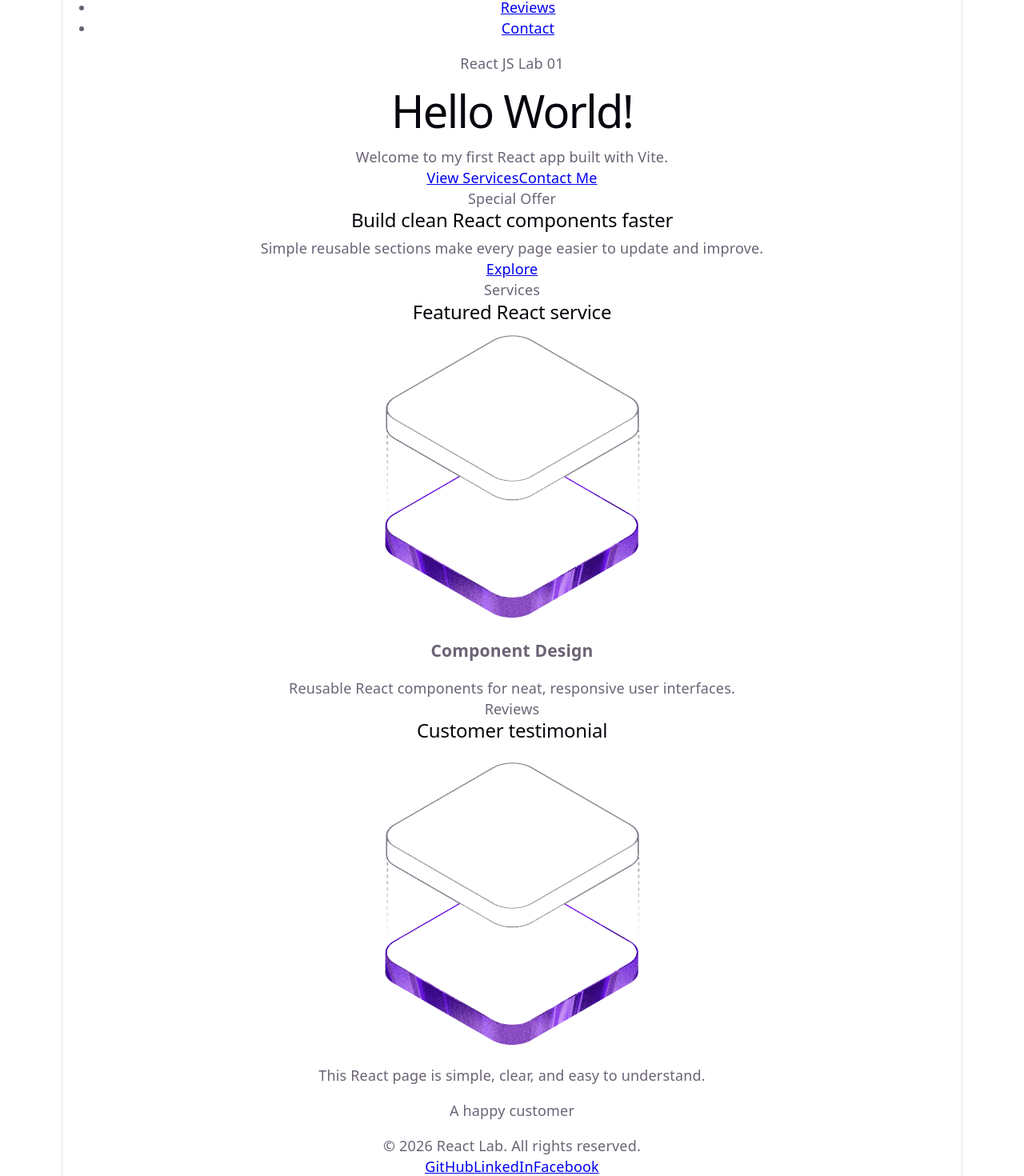
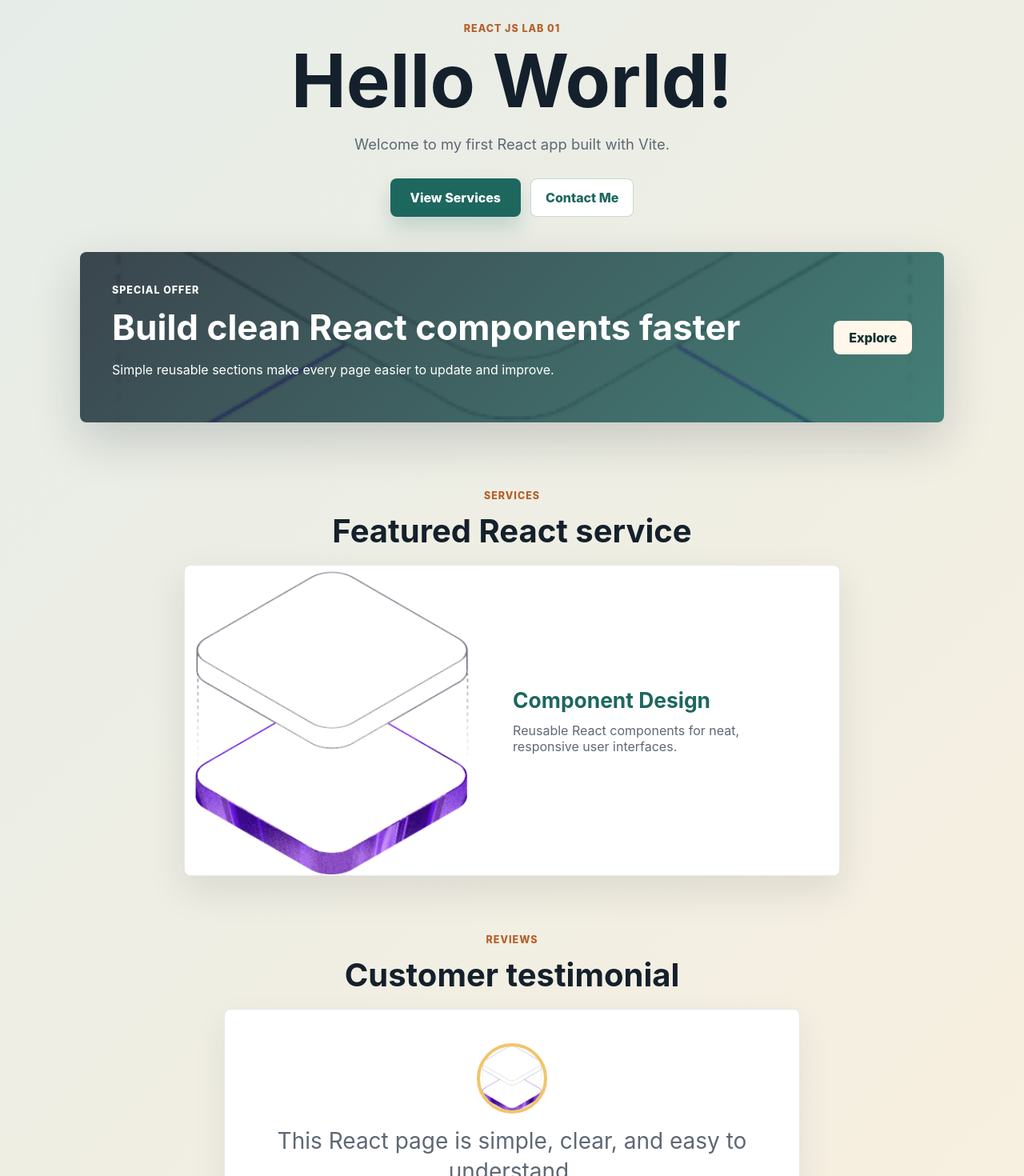
Before and after one commit to wenux2003/AF-Lab--08-React-js-Lab--01-, a React (Vite) app: page / in a window 1280 px wide. Shown: the part 100-1570 px from the top of the page at 80% size. Built offline with nearby package versions, Linux system fonts and the light colour scheme.

Commit message:
add css to app

```diff
--- a/src/App.css
+++ b/src/App.css
@@ -0,0 +1,295 @@
+.app {
+  min-height: 100vh;
+  color: #19212a;
+  background:
+    linear-gradient(135deg, rgba(39, 120, 112, 0.1), rgba(236, 176, 82, 0.14)),
+    #fbfaf6;
+}
+
+.navbar {
+  position: sticky;
+  top: 0;
+  z-index: 10;
+  display: flex;
+  align-items: center;
+  justify-content: space-between;
+  gap: 24px;
+  padding: 18px clamp(20px, 5vw, 72px);
+  background: rgba(251, 250, 246, 0.92);
+  border-bottom: 1px solid rgba(25, 33, 42, 0.1);
+  backdrop-filter: blur(14px);
+}
+
+.brand {
+  font-weight: 800;
+  color: #1d675f;
+}
+
+.navbar ul {
+  display: flex;
+  flex-wrap: wrap;
+  justify-content: flex-end;
+  gap: 8px;
+  padding: 0;
+  margin: 0;
+  list-style: none;
+}
+
+.navbar a {
+  text-decoration: none;
+}
+
+.navbar li a {
+  display: inline-flex;
+  padding: 8px 12px;
+  border-radius: 8px;
+  color: #35404c;
+  font-size: 0.95rem;
+  font-weight: 600;
+}
+
+.navbar li a:hover {
+  background: #e8f2ef;
+  color: #1d675f;
+}
+
+main {
+  width: min(1080px, calc(100% - 32px));
+  margin: 0 auto;
+  padding: 56px 0 40px;
+}
+
+.greeting {
+  max-width: 760px;
+  margin: 0 auto;
+  text-align: center;
+}
+
+.eyebrow {
+  margin: 0 0 12px;
+  color: #b45f2a;
+  font-size: 0.78rem;
+  font-weight: 800;
+  letter-spacing: 0.08em;
+  text-transform: uppercase;
+}
+
+.greeting h1 {
+  margin: 0;
+  color: #14202b;
+  font-size: clamp(2.5rem, 8vw, 5.75rem);
+  line-height: 1;
+}
+
+.greeting p:last-child {
+  max-width: 560px;
+  margin: 22px auto 0;
+  color: #5e6875;
+  font-size: 1.15rem;
+}
+
+.actions {
+  display: flex;
+  flex-wrap: wrap;
+  justify-content: center;
+  gap: 12px;
+  margin: 32px 0 44px;
+}
+
+.button {
+  display: inline-flex;
+  align-items: center;
+  justify-content: center;
+  min-height: 42px;
+  padding: 0 18px;
+  border: 1px solid transparent;
+  border-radius: 8px;
+  font-weight: 800;
+  text-decoration: none;
+  transition:
+    transform 160ms ease,
+    box-shadow 160ms ease,
+    background-color 160ms ease;
+}
+
+.button:hover {
+  transform: translateY(-2px);
+}
+
+.button-large {
+  min-height: 48px;
+  padding-inline: 24px;
+}
+
+.button-primary {
+  color: #fff;
+  background: #1d675f;
+  box-shadow: 0 14px 26px rgba(29, 103, 95, 0.2);
+}
+
+.button-secondary {
+  color: #1d675f;
+  background: #fff;
+  border-color: rgba(29, 103, 95, 0.25);
+}
+
+.button-light {
+  color: #12302d;
+  background: #fff7e9;
+}
+
+.banner {
+  display: flex;
+  align-items: center;
+  justify-content: space-between;
+  gap: 24px;
+  padding: clamp(24px, 5vw, 40px);
+  margin: 0 0 48px;
+  border-radius: 8px;
+  color: #fff;
+  background:
+    linear-gradient(135deg, rgba(20, 32, 43, 0.82), rgba(29, 103, 95, 0.82)),
+    url('./assets/hero.png') center/cover;
+  text-align: left;
+  box-shadow: 0 22px 60px rgba(20, 32, 43, 0.18);
+}
+
+.banner .eyebrow,
+.banner h2,
+.banner p {
+  color: #fff;
+}
+
+.banner h2 {
+  margin: 0 0 10px;
+  font-size: clamp(1.7rem, 4vw, 2.75rem);
+}
+
+.section {
+  padding: 36px 0;
+}
+
+.section-heading {
+  margin-bottom: 18px;
+  text-align: center;
+}
+
+.section-heading h2 {
+  margin: 0;
+  color: #14202b;
+  font-size: clamp(1.7rem, 4vw, 2.5rem);
+}
+
+.card {
+  display: grid;
+  grid-template-columns: minmax(220px, 0.9fr) 1.1fr;
+  overflow: hidden;
+  max-width: 820px;
+  margin: 0 auto;
+  border: 1px solid rgba(25, 33, 42, 0.1);
+  border-radius: 8px;
+  background: #fff;
+  box-shadow: 0 18px 48px rgba(25, 33, 42, 0.1);
+}
+
+.card img {
+  width: 100%;
+  height: 100%;
+  min-height: 260px;
+  object-fit: cover;
+}
+
+.card-body {
+  display: grid;
+  align-content: center;
+  gap: 12px;
+  padding: clamp(24px, 5vw, 42px);
+  text-align: left;
+}
+
+.card h3 {
+  margin: 0;
+  color: #1d675f;
+  font-size: 1.65rem;
+}
+
+.card p,
+.testimonial blockquote {
+  margin: 0;
+  color: #5e6875;
+}
+
+.testimonial {
+  display: grid;
+  justify-items: center;
+  gap: 16px;
+  max-width: 720px;
+  margin: 0 auto;
+  padding: clamp(26px, 5vw, 42px);
+  border: 1px solid rgba(25, 33, 42, 0.1);
+  border-radius: 8px;
+  background: #ffffff;
+  text-align: center;
+  box-shadow: 0 16px 42px rgba(25, 33, 42, 0.08);
+}
+
+.testimonial img {
+  width: 88px;
+  height: 88px;
+  border: 4px solid #f0c56b;
+  border-radius: 50%;
+  object-fit: cover;
+}
+
+.testimonial blockquote {
+  font-size: clamp(1.25rem, 3vw, 1.75rem);
+  line-height: 1.35;
+}
+
+.testimonial figcaption {
+  color: #1d675f;
+  font-weight: 800;
+}
+
+.footer {
+  display: flex;
+  align-items: center;
+  justify-content: space-between;
+  gap: 16px;
+  padding: 24px clamp(20px, 5vw, 72px);
+  color: #f8fafc;
+  background: #14202b;
+}
+
+.social-links {
+  display: flex;
+  flex-wrap: wrap;
+  gap: 10px;
+}
+
+.social-links a {
+  color: #f0c56b;
+  font-weight: 700;
+  text-decoration: none;
+}
+
+@media (max-width: 720px) {
+  .navbar,
+  .banner,
+  .footer {
+    align-items: flex-start;
+    flex-direction: column;
+  }
+
+  .navbar ul {
+    justify-content: flex-start;
+  }
+
+  main {
+    padding-top: 36px;
+  }
+
+  .card {
+    grid-template-columns: 1fr;
+  }
+}
--- a/src/index.css
+++ b/src/index.css
@@ -1,111 +1,33 @@
 :root {
-  --text: #6b6375;
-  --text-h: #08060d;
-  --bg: #fff;
-  --border: #e5e4e7;
-  --code-bg: #f4f3ec;
-  --accent: #aa3bff;
-  --accent-bg: rgba(170, 59, 255, 0.1);
-  --accent-border: rgba(170, 59, 255, 0.5);
-  --social-bg: rgba(244, 243, 236, 0.5);
-  --shadow:
-    rgba(0, 0, 0, 0.1) 0 10px 15px -3px, rgba(0, 0, 0, 0.05) 0 4px 6px -2px;
-
-  --sans: system-ui, 'Segoe UI', Roboto, sans-serif;
-  --heading: system-ui, 'Segoe UI', Roboto, sans-serif;
-  --mono: ui-monospace, Consolas, monospace;
-
-  font: 18px/145% var(--sans);
-  letter-spacing: 0.18px;
-  color-scheme: light dark;
-  color: var(--text);
-  background: var(--bg);
+  font-family: Inter, system-ui, Avenir, Helvetica, Arial, sans-serif;
+  color: #19212a;
+  background: #fbfaf6;
   font-synthesis: none;
   text-rendering: optimizeLegibility;
   -webkit-font-smoothing: antialiased;
   -moz-osx-font-smoothing: grayscale;
-
-  @media (max-width: 1024px) {
-    font-size: 16px;
-  }
 }
 
-@media (prefers-color-scheme: dark) {
-  :root {
-    --text: #9ca3af;
-    --text-h: #f3f4f6;
-    --bg: #16171d;
-    --border: #2e303a;
-    --code-bg: #1f2028;
-    --accent: #c084fc;
-    --accent-bg: rgba(192, 132, 252, 0.15);
-    --accent-border: rgba(192, 132, 252, 0.5);
-    --social-bg: rgba(47, 48, 58, 0.5);
-    --shadow:
-      rgba(0, 0, 0, 0.4) 0 10px 15px -3px, rgba(0, 0, 0, 0.25) 0 4px 6px -2px;
-  }
+* {
+  box-sizing: border-box;
+}
 
-  #social .button-icon {
-    filter: invert(1) brightness(2);
-  }
+html {
+  scroll-behavior: smooth;
 }
 
 body {
+  min-width: 320px;
   margin: 0;
 }
 
-#root {
-  width: 1126px;
-  max-width: 100%;
-  margin: 0 auto;
-  text-align: center;
-  border-inline: 1px solid var(--border);
-  min-height: 100svh;
-  display: flex;
-  flex-direction: column;
-  box-sizing: border-box;
+button,
+input,
+textarea,
+select {
+  font: inherit;
 }
 
-h1,
-h2 {
-  font-family: var(--heading);
-  font-weight: 500;
-  color: var(--text-h);
+#root {
+  min-height: 100vh;
 }
-
-h1 {
-  font-size: 56px;
-  letter-spacing: -1.68px;
-  margin: 32px 0;
-  @media (max-width: 1024px) {
-    font-size: 36px;
-    margin: 20px 0;
-  }
-}
-h2 {
-  font-size: 24px;
-  line-height: 118%;
-  letter-spacing: -0.24px;
-  margin: 0 0 8px;
-  @media (max-width: 1024px) {
-    font-size: 20px;
-  }
-}
-p {
-  margin: 0;
-}
-
-code,
-.counter {
-  font-family: var(--mono);
-  display: inline-flex;
-  border-radius: 4px;
-  color: var(--text-h);
-}
-
-code {
-  font-size: 15px;
-  line-height: 135%;
-  padding: 4px 8px;
-  background: var(--code-bg);
-}
```
